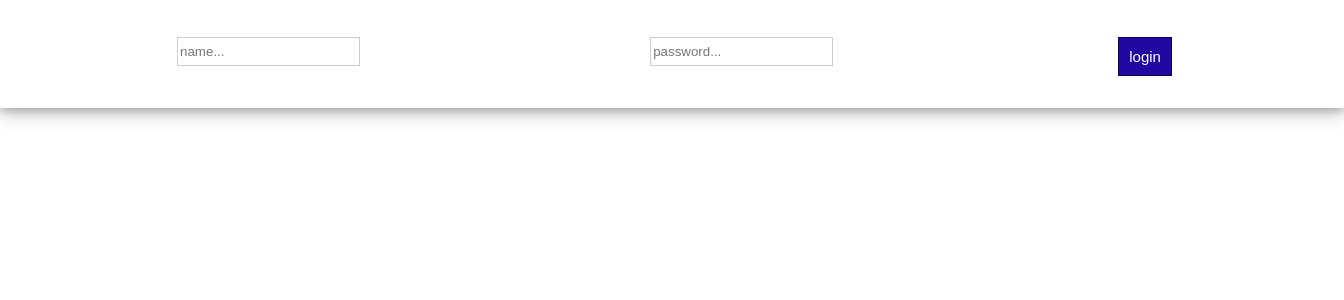
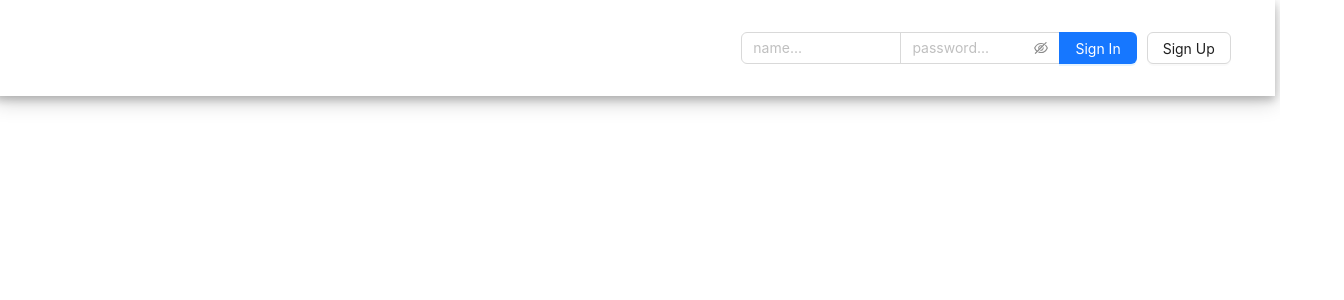
Before and after one commit to rodolpheaymard/spiderform, a React (Create React App) app: page / in a window 1280 px wide. Shown: the top 300 px of the page, 1344 px wide, since content can reach past the window. Built offline with nearby package versions, Linux system fonts and the light colour scheme.

Commit message:
user creation

```diff
--- a/src/App.css
+++ b/src/App.css
@@ -10,34 +10,14 @@
   background-color: #f8f9fd;
 }
 
-input[type="text"],
-input[type="password"] {
-  height: 25px;
-  border: 1px solid rgba(0, 0, 0, 0.2);
-  margin: 5px;
+
+.sfButtonContainer {
+  display: flex;
+  flex-direction: row;
+  justify-content: space-around;
 }
 
-input[type="submit"] {
-  margin-top: 5px;
-  cursor: pointer;
-  font-size: 15px;
-  background: #2009a3;
-  border: 1px solid #0b044b;
-  color: #fff;
-  padding: 10px 10px;
-}
-
-input[type="submit"]:hover {
-  background: #08a3a8;
-}
-
-.sfButtonContainer{
-  display: flex;
-  flex-direction: column;
-  justify-content: center;
-}
-
-.sfLogin {
+.sfLoginHeader {
   background-color: white;
   padding: 2rem;
   box-shadow: 0 4px 8px 0 rgba(0, 0, 0, 0.2), 0 6px 20px 0 rgba(0, 0, 0, 0.19);
@@ -50,6 +30,8 @@ input[type="submit"]:hover {
   width: 100%;
 }
 
+
+
 .sfLoginForm {
   display: flex;
   flex-direction: row;
@@ -60,20 +42,16 @@ input[type="submit"]:hover {
   width: 100%;
 }
 
-.sfLoginHeader {
-  display: flex;
-  flex-direction: row;
-  flex-wrap: wrap;
-	justify-content: space-around;
-	align-items: flex-start;
-	align-content: space-evenly;
-  width: 100%;
-}
+.sfMessage {
+  color: rgb(80, 80, 80);
+  font-size: small;
+  padding: 5px 5px 5px 5px;
+ }
 
-.error {
+.sfErrorMessage {
   color: red;
-  font-size: 18px;
-  margin: 5px;
+  font-size: small;
+  margin: 5px 5px 5px 5px;
 }
 
 
@@ -83,11 +61,6 @@ input[type="submit"]:hover {
   padding: 10px 10px 10px 10px;
  }
 
- .sfMessage {
-  color: rgb(80, 80, 80);
-  font-size: small;
-  padding: 5px 5px 5px 5px;
- }
 
 .sfAdminCard .ant-card-head-wrapper  {
   display: flex;
--- a/src/components/SfListOfObjects.js
+++ b/src/components/SfListOfObjects.js
@@ -72,7 +72,7 @@ class SfListOfObjects extends SfComponent {
   handleAdd(event)
   {
     event.preventDefault();
-    this.world.addObject( { id : "", type : this.state.objectType  } , this.onObjectAdded, this.onErrorObjectAdded);
+    this.world.addObject( { id : "", type : this.state.objectType , deleted : false } , this.onObjectAdded, this.onErrorObjectAdded);
   }
 
   onErrorObjectAdded(response)
--- a/src/components/SfLogin.js
+++ b/src/components/SfLogin.js
@@ -1,8 +1,9 @@
 import React from 'react';
 import MdlSession from './MdlSession';
 import SfComponent from './SfComponent';
+import SfLoginCreate from './SfLoginCreate';
 import { GlobalContext } from "./GlobalContext";
-
+import { Modal, Button , Space, Input, Row , Col}  from "antd";
 
 class SfLogin extends SfComponent {
     static contextType = GlobalContext;
@@ -11,14 +12,25 @@ class SfLogin extends SfComponent {
       super(props);
       this.world = props.world;
       this.state = {errorMessage : null ,
-                    session : null};
+                    session : null,
+                    signingup : false,
+                    username : null,
+                    password : null};
 
+      this.handleChangeInput = this.handleChangeInput.bind(this);
       this.handleLogin = this.handleLogin.bind(this);
       this.handleLogout = this.handleLogout.bind(this);
       this.finalizeLogin = this.finalizeLogin.bind(this);
       this.loginCallError = this.loginCallError.bind(this);
 
-    }
+      this.handleSignUpStart = this.handleSignUpStart.bind(this);
+      this.handleSignUpOk = this.handleSignUpOk.bind(this);
+      this.handleSignUpCancel = this.handleSignUpCancel.bind(this);
+      this.createLoginOK = this.createLoginOK.bind(this);
+      this.createLoginError = this.createLoginError.bind(this);
+
+      this.CreateLoginModal = React.createRef();
+     }
 
     componentDidMount()
     {
@@ -34,14 +46,25 @@ class SfLogin extends SfComponent {
         const context = this.context;
         context.setSession(null);
         this.props.rerender();
+    }
+
+    handleChangeInput(key,e)
+    {
+      if (key === "uname")
+      {
+        this.setState( { username : e.target.value} );
       }
+      else if (key === "pass")
+      {
+        this.setState( { password : e.target.value} );
+
+      }
+    }
 
     handleLogin(event)
     {
       event.preventDefault();
-
-      var { uname, pass } = document.forms[0];
-      this.world.login(uname.value, pass.value, this.finalizeLogin , this.loginCallError);
+      this.world.login(this.state.username, this.state.password, this.finalizeLogin , this.loginCallError);
     }
 
     finalizeLogin(response)
@@ -53,16 +76,12 @@ class SfLogin extends SfComponent {
           var newSession = new MdlSession();
           newSession.user = response.user;
 
+          this.context.setSession(newSession);
           this.setState({ session : newSession });
-          this.context.setSession(newSession);
-
-          this.props.rerender();
         }
         else
         {
-          this.setState({ session : null });
-
-          this.setState({ errorMessage : response.message });
+          this.setState({ session : null , errorMessage : response.message });
         }
        }
     }
@@ -72,47 +91,114 @@ class SfLogin extends SfComponent {
       this.setState({ errorMessage : "unknown error while login" });
     }
 
+    handleSignUpStart(event)
+    {
+        event.preventDefault();
+        this.setState({ signingup : true });
+    }
+
+    handleSignUpOk(event)
+    {
+        event.preventDefault();
+
+        const createLoginModal = this.CreateLoginModal.current;
+        if (this.world.isOk(createLoginModal))
+        {
+          this.world.newLogin(createLoginModal.state.username, createLoginModal.state.password, this.createLoginOK , this.createLoginError);
+        }
+
+    }
+
+    handleSignUpCancel(event)
+    {
+        event.preventDefault();
+        this.setState({ signingup : false });
+    }
+
+    createLoginOK(response)
+    {
+      if (response !== null)
+      {
+        if (response.response === true)
+        {
+          var newSession = new MdlSession();
+          newSession.user = response.user;
+          this.setState({ session : newSession });
+          this.context.setSession(newSession);
+          this.setState({ signingup : false });
+        }
+        else
+        {
+          const createLoginModal = this.CreateLoginModal.current;
+          if (this.world.isOk(createLoginModal))
+          {
+            createLoginModal.setState({errorMessage : response.message });
+          }
+        }
+       }
+    }
+
+    createLoginError(error)
+    {
+      this.setState({ errorMessage : "unknown error while login" });
+    }
+
     renderErrorMessage()
     {
       if (this.state.errorMessage !== null)
       {
-        return <div className="error">{this.state.errorMessage}</div>
+        return <div className="sfErrorMessage">{this.state.errorMessage}</div>
       }
-      return <div></div>;
+      return <div> </div>;
     }
 
     render()
     {
       const renderFormLogguedIn = (  <>
-        <form className="sfLoginHeader">
-            <div>
+            <Col span={2}>
+            </Col>
+            <Col span={12}>
               Hello {this.state.session !== null
-                     && this.state.session.user.username !== null ?
-                            this.state.session.user.username : "null"}, you are logged in
-            </div>
-            <div className="sfButtonContainer">
-              <input type="submit" value="logout" onClick={this.handleLogout}/>
-            </div>
-         </form>
+                      && this.state.session.user.username !== null ?
+                      this.state.session.user.username : ""}, you are logged in
+            </Col>
+            <Col span={10}>
+            <Button type="primary" onClick={this.handleLogout}>Logout</Button>
+            </Col>
         </>
       );
 
       const renderForm = ( <>
-          <form className="sfLoginForm">
-             <input type="text" name="uname" required placeholder='name...' />
-             <input type="password" name="pass" required placeholder='password...'/>
-              <div className="sfButtonContainer">
-                <input type="submit" value="login" onClick={this.handleLogin}  />
-                <div>{this.renderErrorMessage()}</div>
-              </div>
-          </form>
+            <Col span={14}>
+            </Col>
+            <Col span={8}>
+              <Space.Compact block align="center">
+                <Input placeholder="name..."  value={this.state.username}
+                                              onChange={(e)=>{this.handleChangeInput("uname",e)}} />
+                <Input.Password placeholder="password..." value={this.state.password}
+                                                onChange={(e)=>{this.handleChangeInput("pass",e)}} />
+
+                <Button onClick={this.handleLogin}  type="primary" className="sfBtnEdit">Sign In</Button>
+              </Space.Compact>
+              <div>{this.renderErrorMessage()}</div>
+            </Col>
+            <Col span={2}>
+              <Space  size="small" align="center">
+                 <Button onClick={this.handleSignUpStart} className="sfBtnEdit">Sign Up</Button>
+              </Space>
+            </Col>
+
+          <Modal open={this.state.signingup} title="Sign Up" onOk={this.handleSignUpOk} onCancel={this.handleSignUpCancel}>
+                <SfLoginCreate world={this.world} ref={this.CreateLoginModal} />
+          </Modal>
+
         </>
       );
 
       return ( <>
-              <div className="sfLogin">
+              <Row className="sfLoginHeader" gutter={[10,5]}>
                 {this.state.session != null ? renderFormLogguedIn :  renderForm}
-              </div>
+              </Row>
               </>  );
     }
 }
--- /dev/null
+++ b/src/components/SfLoginCreate.js
@@ -0,0 +1,105 @@
+import React from "react";
+import SfComponent from "./SfComponent";
+import { GlobalContext } from "./GlobalContext";
+import { Row, Col, Input } from "antd";
+import MdlSession from "./MdlSession";
+
+
+class SfLoginCreate extends SfComponent {
+
+  static contextType = GlobalContext;
+
+    constructor(props) {
+      super(props);
+      this.world = props.world;
+
+      this.state = { errorMessage : null , username : null , password : null };
+
+      this.handleChangeInput = this.handleChangeInput.bind(this);
+      this.handleCreateLogin = this.handleCreateLogin.bind(this);
+      this.createLoginOK = this.createLoginOK.bind(this);
+      this.createLoginError = this.createLoginError.bind(this);
+    }
+
+    componentDidUpdate(prevProps)
+    {
+      if (this.props.editObject !== prevProps.editObject )
+      {
+      }
+    }
+
+    handleChangeInput(key,e)
+    {
+      if (key === "uname")
+      {
+        this.setState( { username : e.target.value} );
+      }
+      else if (key === "pass")
+      {
+        this.setState( { password : e.target.value} );
+      }
+    }
+
+    handleCreateLogin(event)
+    {
+      event.preventDefault();
+      this.world.newLogin(this.state.username, this.state.password, this.createLoginOK , this.createLoginError);
+    }
+
+    createLoginOK(response)
+    {
+      if (response !== null)
+      {
+        if (response.response === true)
+        {
+          var newSession = new MdlSession();
+          newSession.user = response.user;
+          this.setState({ session : newSession });
+          this.context.setSession(newSession);
+        }
+        else
+        {
+          this.setState({ session : null , errorMessage : response.message });
+        }
+       }
+    }
+
+    createLoginError(error)
+    {
+      this.setState({ errorMessage : "unknown error while login" });
+    }
+
+    renderErrorMessage()
+    {
+      if (this.state.errorMessage !== null)
+      {
+        return <div className="sfErrorMessage">{this.state.errorMessage}</div>
+      }
+      return <div> </div>;
+    }
+
+    render()
+    {
+      return ( <>
+                  <Row >
+                      <Col flex="100px">Choose your user name</Col>
+                      <Col flex="auto"> <Input placeholder="name..."  value={this.state.username}
+                                               onChange={(e)=>{this.handleChangeInput("uname",e)}} /> </Col>
+                  </Row>
+                  <Row >
+                      <Col flex="100px">Choose your password</Col>
+                      <Col flex="auto"> <Input.Password placeholder="password..." value={this.state.password}
+                                               onChange={(e)=>{this.handleChangeInput("pass",e)}} />     </Col>
+                  </Row>
+                  <div>{this.renderErrorMessage()}</div>
+                </>
+         );
+    }
+
+
+
+
+
+}
+
+export default SfLoginCreate;
--- a/src/components/SfWizard.js
+++ b/src/components/SfWizard.js
@@ -81,7 +81,7 @@ class SfWizard extends SfComponent {
 
   createUserForm(formId, userId)
   {
-    let newform = { id : "", type : "user_form", form : formId, user : userId , cache : { answers : new Map()} } ;
+    let newform = { id : "", type : "user_form", deleted : false,form : formId, user : userId , cache : { answers : new Map()} } ;
     this.world.addObject( newform , this.onObjectAdded, this.onErrorObjectAdded);
     return newform;
   }
```
Also changed, not shown: src/components/MdlWorld.js (+16 -2 lines).
